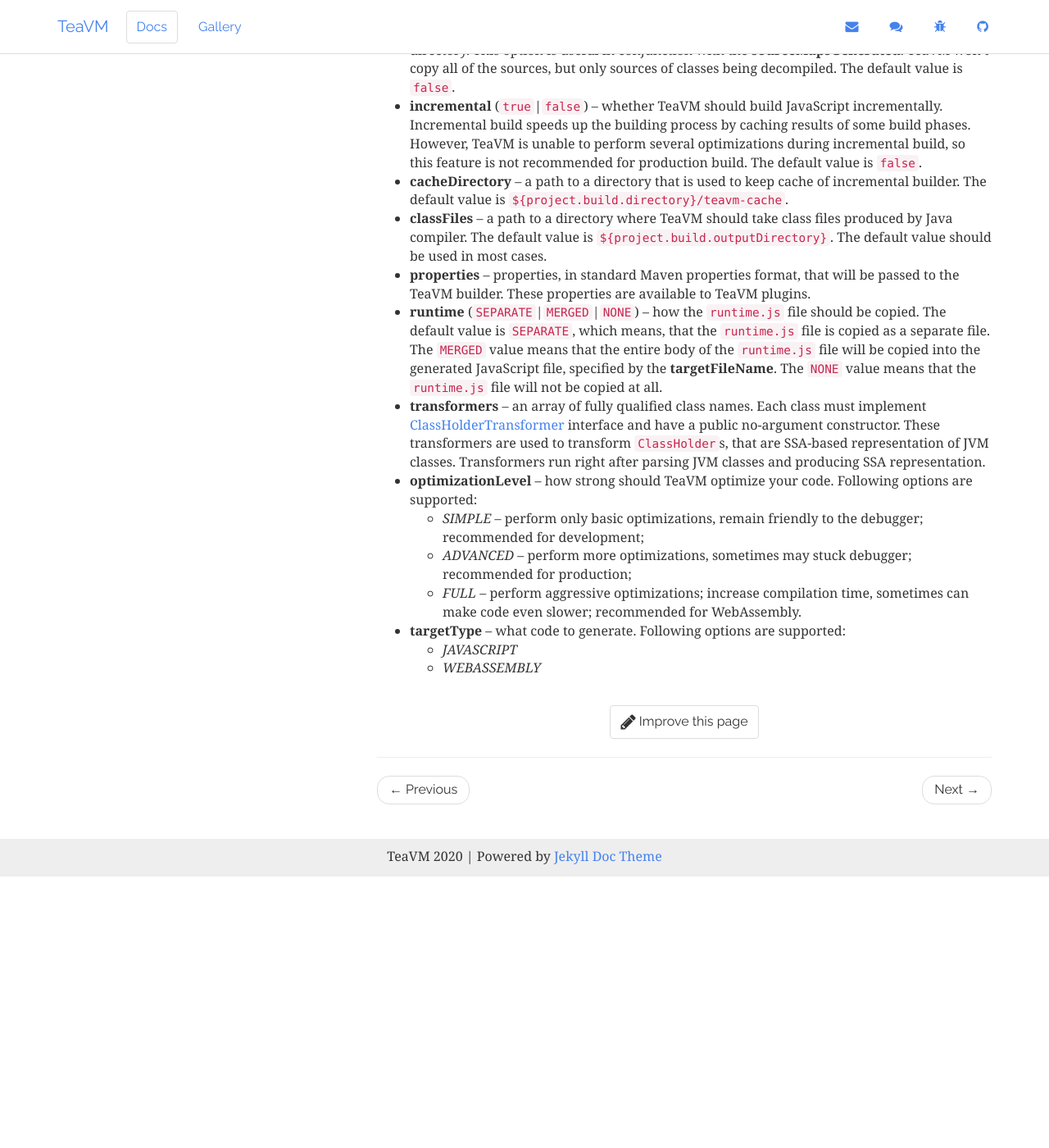
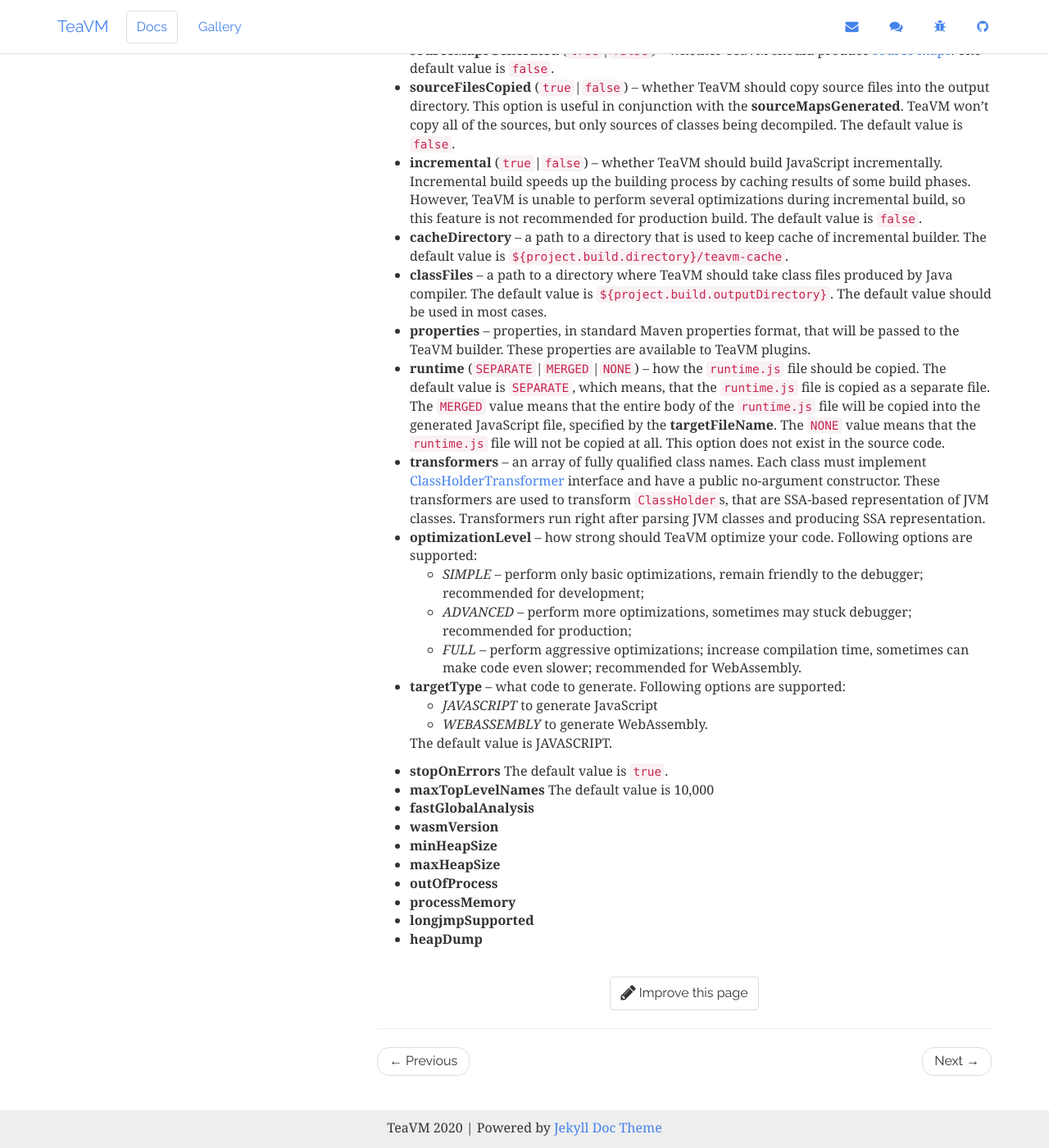
Before and after one commit to konsoletyper/teavm-site, a Jekyll site: the page built from _docs/tooling/maven.md, in a window 1280 px wide and 1400 px high, scrolled down 1400 px. Shown: the whole window at 82% size. Built offline with Jekyll 4.4.1, drawn with Linux system fonts in a browser that asks for light colours; before the commit the page ends 2469 px from its top, so only the background shows below that; some of the changed text lies outside the part shown.

Commit message:
documentation extended

```diff
--- a/_docs/tooling/maven.md
+++ b/_docs/tooling/maven.md
@@ -49,7 +49,8 @@
 
 * **mainClass** &ndash; a fully qualified name of a class that contains the `main(String[])` method.
   When this property specified, TeaVM produces `main` function in global scope that runs the translated
-  version of the the `main(String[])` method in the browser.
+  version of the the `main(String[])` method in the browser. There is no default value for this parameter.
+* **entryPointName** is the name of the method to be invoked in the main class. The default value is "main".
 * **targetDirectory** &ndash; a path to a directory where TeaVM produces all its output.
   The default value is `${project.build.directory}/javascript`.
 * **targetFileName** &ndash; a name of a produced JavaScript file. The default value is `classes.js`.
@@ -78,7 +79,7 @@
   The default value is `SEPARATE`, which means, that the `runtime.js` file is copied as a separate file.
   The `MERGED` value means that the entire body of the `runtime.js` file will be copied into the generated
   JavaScript file, specified by the **targetFileName**.
-  The `NONE` value means that the `runtime.js` file will not be copied at all.
+  The `NONE` value means that the `runtime.js` file will not be copied at all. This option does not exist in the source code.
 * **transformers** &ndash; an array of fully qualified class names.
   Each class must implement [ClassHolderTransformer](/javadoc/0.5.x/core/org/teavm/model/ClassHolderTransformer.html)
   interface and have a public no-argument constructor. These transformers are used to transform `ClassHolder`s,
@@ -91,5 +92,17 @@
     increase compilation time, sometimes can make code even slower;
     recommended for WebAssembly.
 * **targetType** &ndash; what code to generate. Following options are supported:
-  * *JAVASCRIPT*
-  * *WEBASSEMBLY*
+  * *JAVASCRIPT* to generate JavaScript
+  * *WEBASSEMBLY* to generate WebAssembly.
+
+  The default value is JAVASCRIPT.
+* **stopOnErrors** The default value is `true`.
+* **maxTopLevelNames** The default value is 10,000
+* **fastGlobalAnalysis**
+* **wasmVersion**
+* **minHeapSize**
+* **maxHeapSize**
+* **outOfProcess**
+* **processMemory**
+* **longjmpSupported**
+* **heapDump**
```
